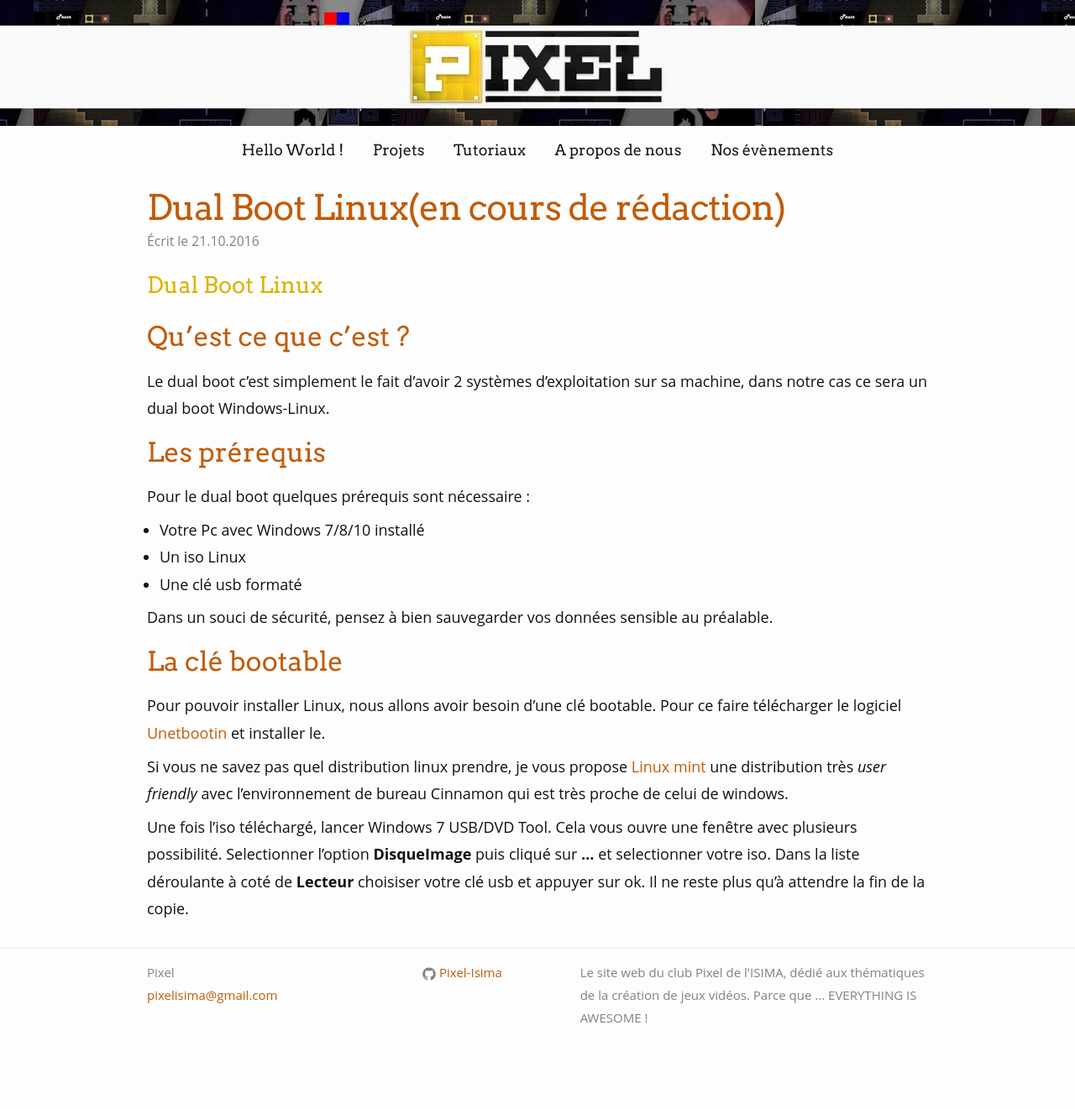
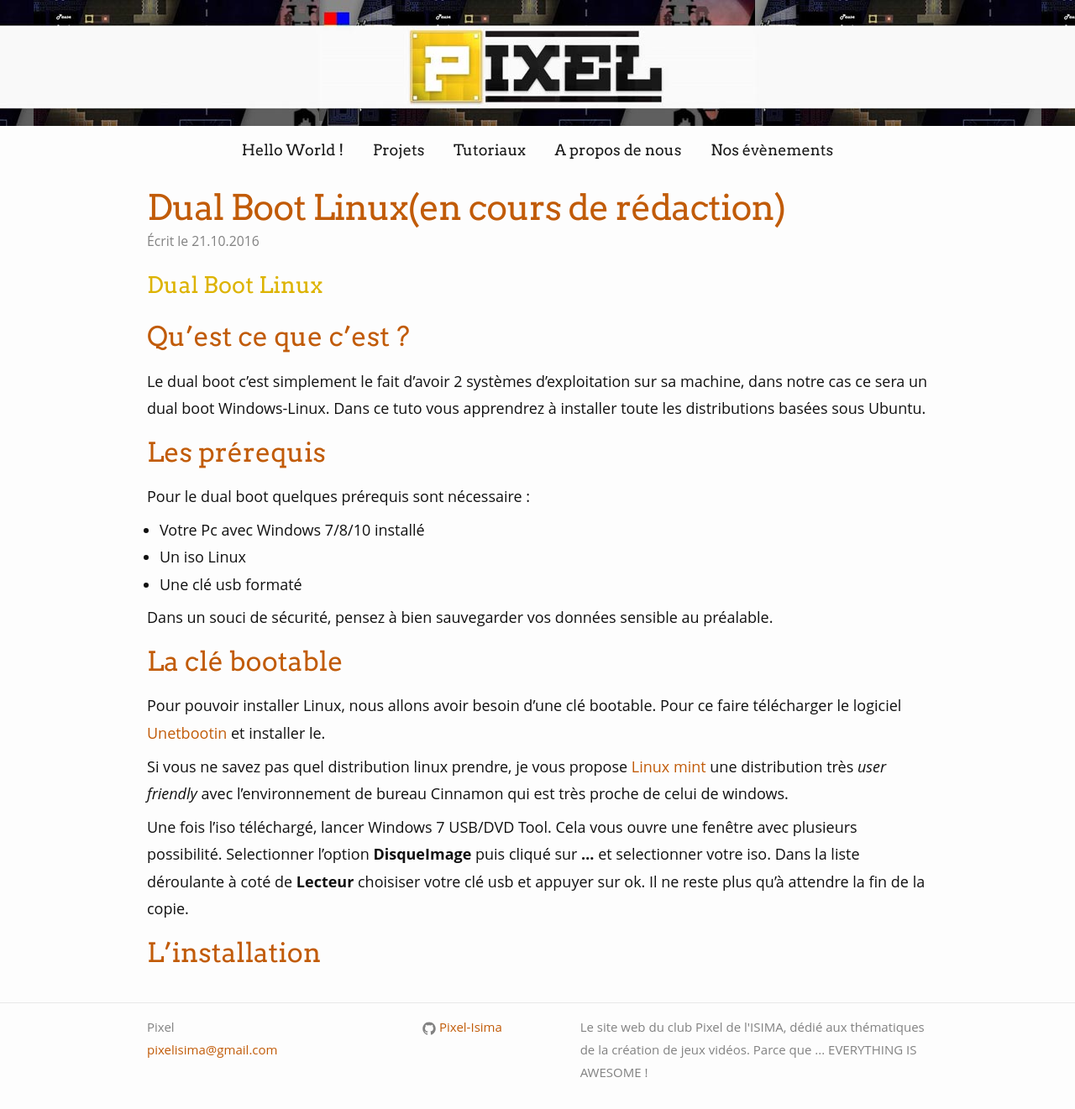
Before and after one commit to Pixel-Isima/Pixel-Isima.github.io, a Jekyll site: the page built from _posts/2016-10-21-Dual-Boot-Linux.markdown, in a window 1280 px wide. Shown: the whole page at 84% size. Built offline with Jekyll 4.4.1, drawn with Linux system fonts in a browser that asks for light colours; some web fonts are replaced; before the commit the page ends 1256 px from its top, so only the background shows below that.

Commit message:
Update 2016-10-21-Dual-Boot-Linux.markdown

```diff
--- a/_posts/2016-10-21-Dual-Boot-Linux.markdown
+++ b/_posts/2016-10-21-Dual-Boot-Linux.markdown
@@ -9,7 +9,7 @@ summary: Pour tous ceux qui veulent coder avec un vrai OS, voici un petit tuto p
 
 ## Qu'est ce que c'est ?
 
-Le dual boot c'est simplement le fait d'avoir 2 systèmes d'exploitation sur sa machine, dans notre cas ce sera un dual boot Windows-Linux.
+Le dual boot c'est simplement le fait d'avoir 2 systèmes d'exploitation sur sa machine, dans notre cas ce sera un dual boot Windows-Linux. Dans ce tuto vous apprendrez à installer toute les distributions basées sous Ubuntu.
 
 ## Les prérequis
 Pour le dual boot quelques prérequis sont nécessaire :
@@ -30,3 +30,5 @@ Une fois l'iso téléchargé, lancer Windows 7 USB/DVD Tool. Cela vous ouvre une
 Selectionner l'option **DisqueImage** puis cliqué sur **...** et selectionner votre iso.
 Dans la liste déroulante à coté de **Lecteur** choisiser votre clé usb et appuyer sur ok.
 Il ne reste plus qu'à attendre la fin de la copie.
+
+## L'installation
```
